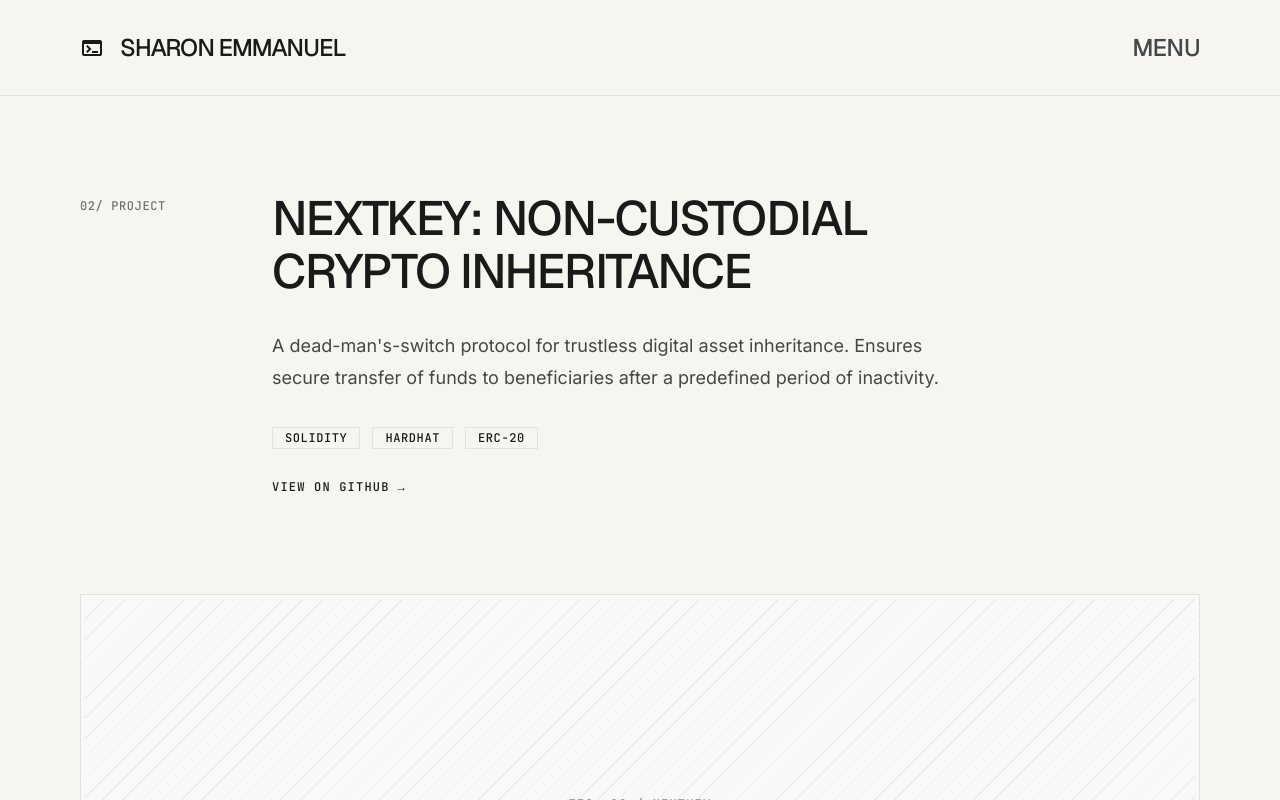
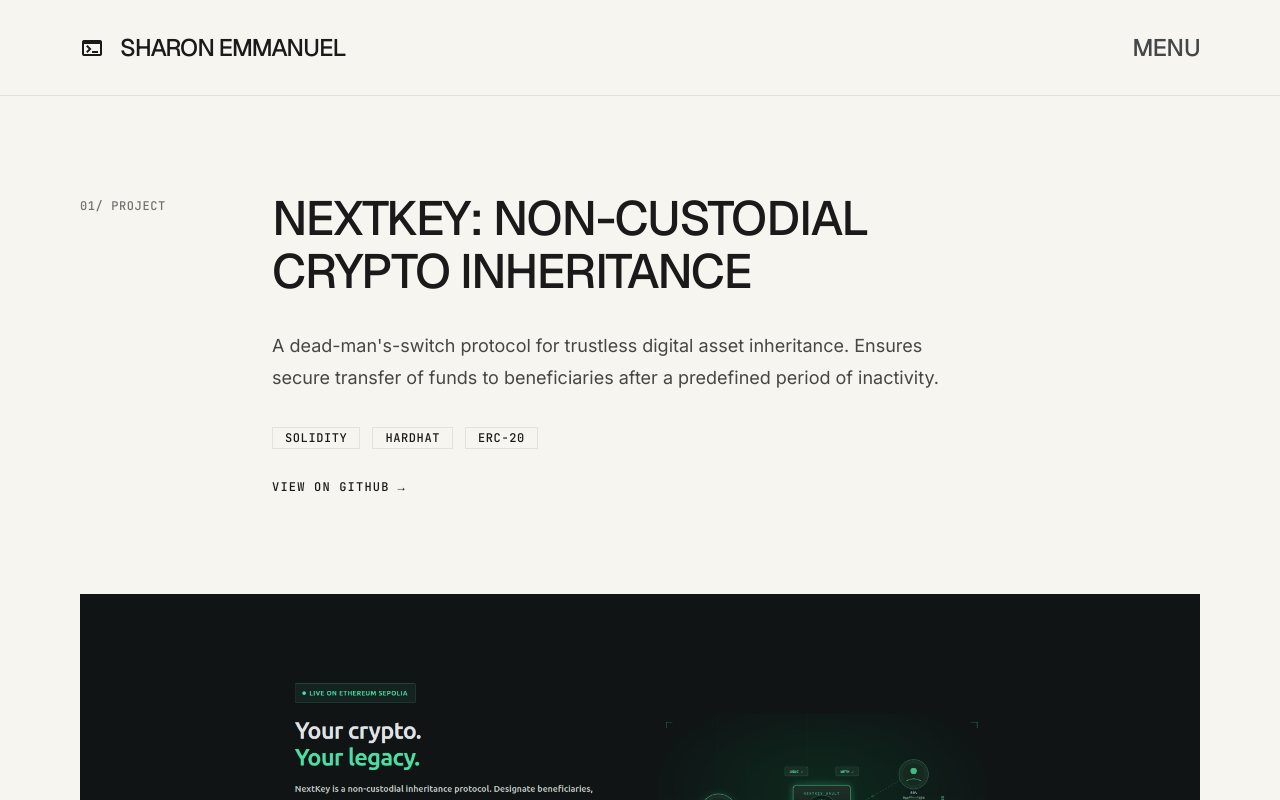
Before and after one commit to Sharon-dev-create/Sharon_Emmanuel_Web3_Porfolio, a Next.js app: page /projects/nextkey in a window 1280 px wide. Shown: the top 800 px of the page. Built offline with nearby package versions, Linux system fonts and the light colour scheme.

Commit message:
removed the market dapp from the projects

```diff
--- a/app/projects/mymarket/page.tsx
+++ /dev/null
@@ -1,17 +0,0 @@
-import type { Metadata } from "next";
-import { notFound } from "next/navigation";
-import CaseStudy from "@/components/projects/CaseStudy";
-import { getProject } from "@/data/projects";
-
-const SLUG = "mymarket";
-
-export function generateMetadata(): Metadata {
-  const project = getProject(SLUG);
-  return { title: project ? `${project.name} — Sharon Emmanuel` : "Project" };
-}
-
-export default function ProjectPage() {
-  const project = getProject(SLUG);
-  if (!project) return notFound();
-  return <CaseStudy project={project} />;
-}
--- a/data/projects.ts
+++ b/data/projects.ts
@@ -20,73 +20,9 @@ export type Project = {
 export const projects: Project[] = [
   {
     number: "01",
-    slug: "mymarket",
-    name: "MYMARKET",
-    title: "MYMARKET: DECENTRALIZED ESCROW MARKETPLACE",
-    summary:
-      "A secure Ethereum escrow protocol supporting ETH and ERC-20 payments. Built with a focus on trustless arbitration and seamless dispute resolution.",
-    tags: ["SOLIDITY", "FOUNDRY", "ERC-20"],
-    concepts: [
-      "Pull payments",
-      "SafeERC20",
-      "Balance-delta validation",
-      "State-based authorization",
-      "Timeout settlement",
-      "Foundry testing",
-    ],
-    github: "https://github.com/Sharon-dev-create",
-    sections: [
-      {
-        heading: "Overview",
-        body: [
-          "MyMarket is a decentralized escrow marketplace that lets a buyer and seller transact in ETH or any ERC-20 token without trusting each other or a centralized intermediary. Funds are locked in the contract when an order is created and only released once the order reaches an agreed-upon state.",
-        ],
-      },
-      {
-        heading: "Architecture",
-        body: [
-          "The protocol is built around an order lifecycle: created, funded, delivered, and settled or disputed. Each transition is guarded by state-based authorization, so only the party permitted to act at that stage can move the order forward.",
-          "Timeout settlement gives either party a way out if the other stops responding — after a configured window, the order can be settled automatically based on its last known state, rather than leaving funds locked indefinitely.",
-        ],
-      },
-      {
-        heading: "Smart Contract Design",
-        body: [
-          "Payments follow the pull-payments pattern: rather than pushing funds to a recipient during a state transition, the contract records what each address is owed and lets them withdraw it themselves. This avoids failure modes tied to unexpected recipient behavior during a transfer.",
-          "ERC-20 transfers go through OpenZeppelin's SafeERC20, and every transfer is checked against the contract's own balance delta before and after the call, so the accounting reflects what was actually received rather than what was requested.",
-        ],
-      },
-      {
-        heading: "Security Decisions",
-        body: [
-          "State-based authorization means every external function checks the order's current state before executing, closing off paths where a function could be called out of sequence.",
-          "Combining pull payments with balance-delta validation is a deliberate choice to reduce the surface area for reentrancy and for tokens with non-standard transfer behavior (fee-on-transfer, rebasing, etc.).",
-        ],
-      },
-      {
-        heading: "Testing",
-        body: [
-          "The contract logic is exercised with Foundry, covering the order lifecycle, the timeout-settlement path, and ERC-20 edge cases alongside the plain-ETH flow.",
-        ],
-      },
-      {
-        heading: "Frontend",
-        body: [
-          "A React interface surfaces order state, wallet connection, and the actions available at each stage of an order, so a user only sees the transitions that are actually valid for them to take.",
-        ],
-      },
-      {
-        heading: "Deployment",
-        body: [
-          "Contracts are deployed and verified via a Foundry-based scripting workflow, targeting Ethereum testnets during development.",
-        ],
-      },
-    ],
-  },
-  {
-    number: "02",
     slug: "nextkey",
     name: "NEXTKEY",
+    image: "/nextkey-homepage.png",
     title: "NEXTKEY: NON-CUSTODIAL CRYPTO INHERITANCE",
     summary:
       "A dead-man's-switch protocol for trustless digital asset inheritance. Ensures secure transfer of funds to beneficiaries after a predefined period of inactivity.",
```
Also changed, not shown: public/nextkey-homepage.png (added).
